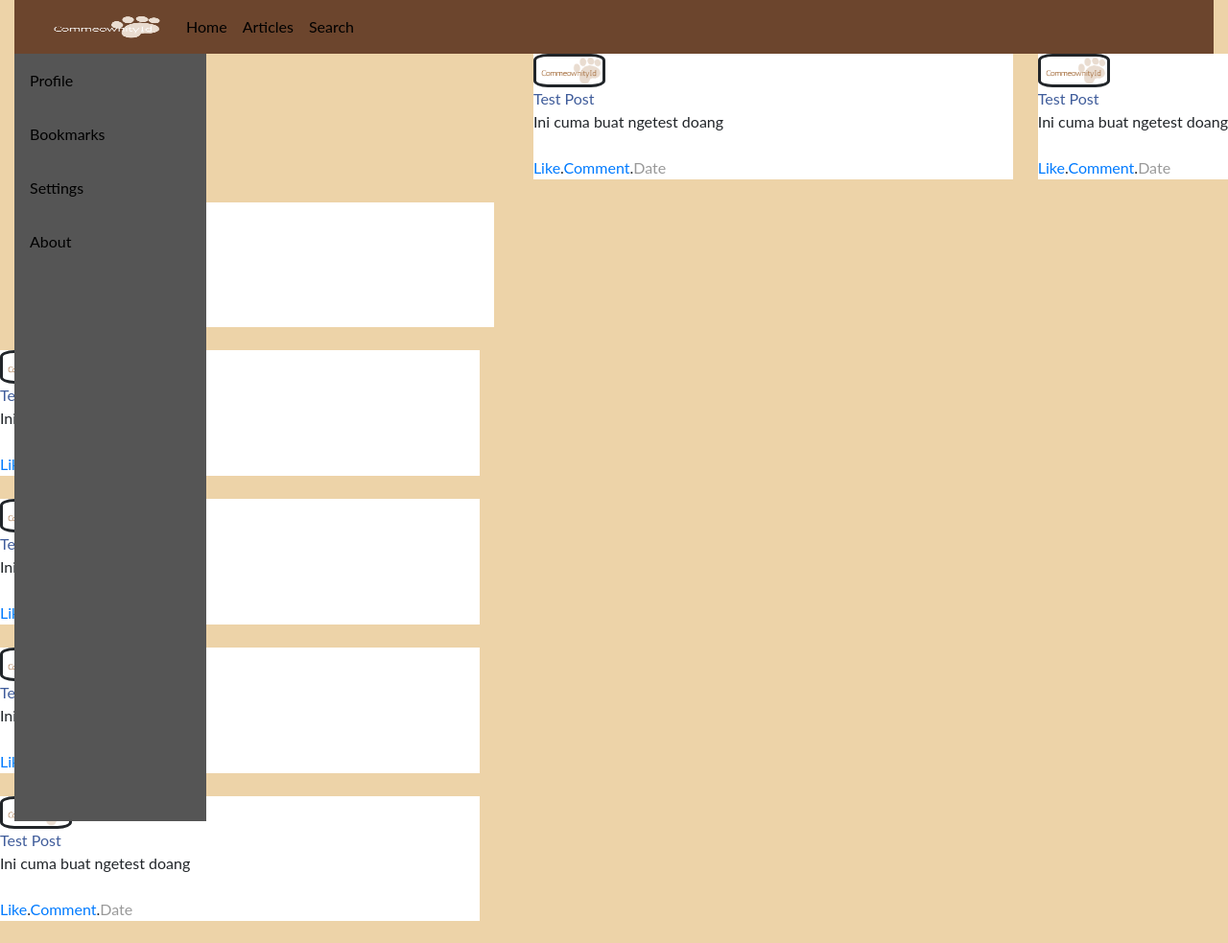
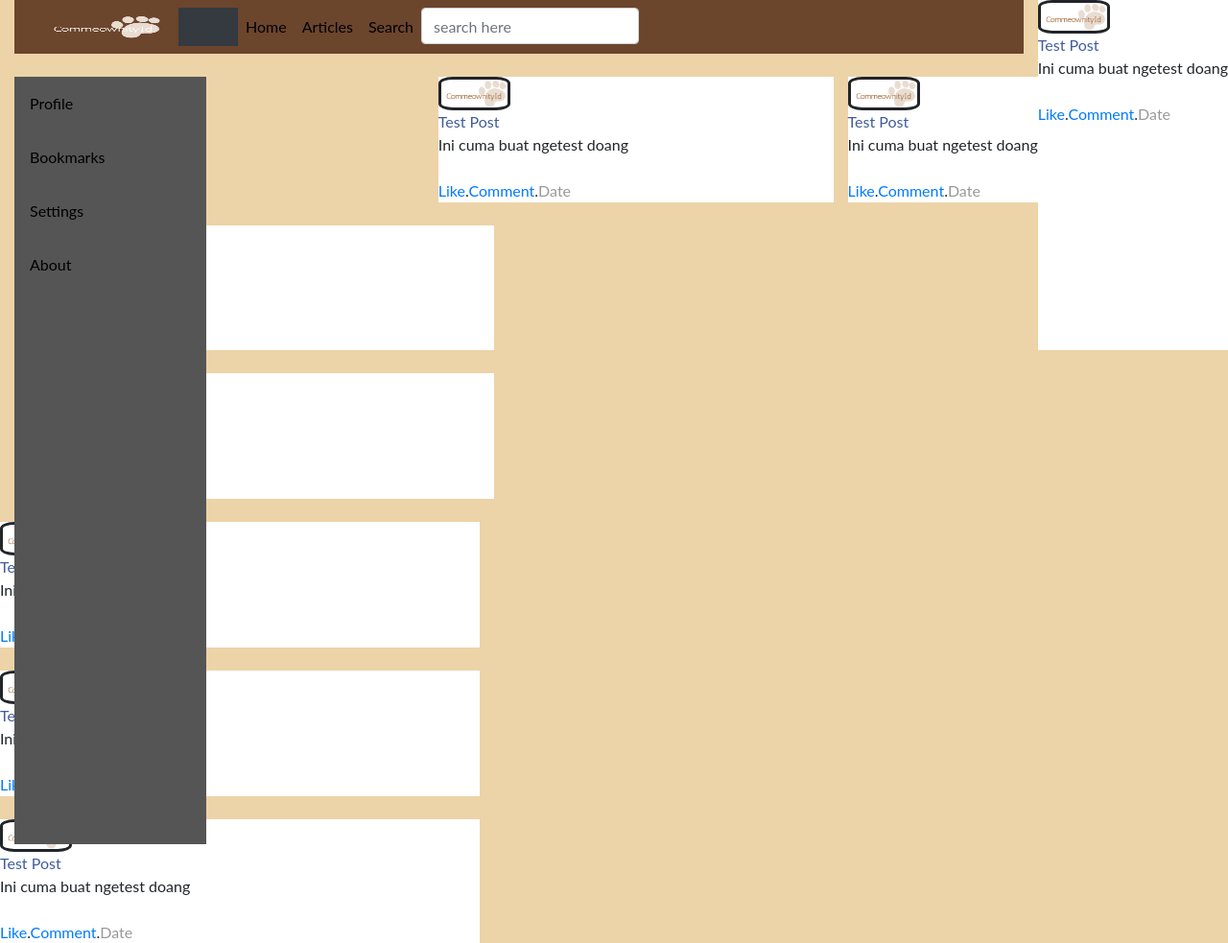
Before and after one commit to putrin1012/Commeownityid, a PHP site: page /_index.php in a window 1280 px wide. Shown: the top 983 px of the page at 96% size. Run offline with PHP 8.4, Linux system fonts and the light colour scheme.

Commit message:
Update Header.php

```diff
--- a/Header.php
+++ b/Header.php
@@ -30,18 +30,33 @@
              <a class="navbar-brand" href="#">
                <img src="img/logo_light.png" alt="" width="124" height="24" class="d-inline-block align-text-top">
              </a>
+             <div class="collapse" id="navbarToggleExternalContent">
+                  <h5 class="text-white h4">Collapsed content</h5>
+                  <span class="text-muted">Toggleable via the navbar brand.</span>
+              </div>
+              <nav class="navbar navbar-dark bg-dark">
+                <div class="container-fluid">
+                  <button class="navbar-toggler" type="button" data-bs-toggle="collapse" data-bs-target="#navbarToggleExternalContent" aria-controls="navbarToggleExternalContent" aria-expanded="false" aria-label="Toggle navigation">
+                    <span class="navbar-toggler-icon"></span>
+                  </button>
+                </div>
+              </nav>
+
+
+
+
              <li class="nav-item">
                <a class="nav-link" href="index.php">Home</a>
              </li>
              <li class="nav-item">
                <a class="nav-link" href="index.php">Articles</a>
              </li>
-             <li class="nav-item">
-               <a class="nav-link" href="index.php">Search</a>
-             </li>
+                <form class="d-flex" role="search">
+                  <a class="nav-link" href="index.php">Search</a>
+                  <input class="form-control me-2" type="search" placeholder="search here" aria-label="Search">
+                </form>
 
-           </ul>
-         </div>
-       </nav>
-     </div>
-    </div>
+            </ul>
+          </div>
+      </nav>
+    <br>
```
